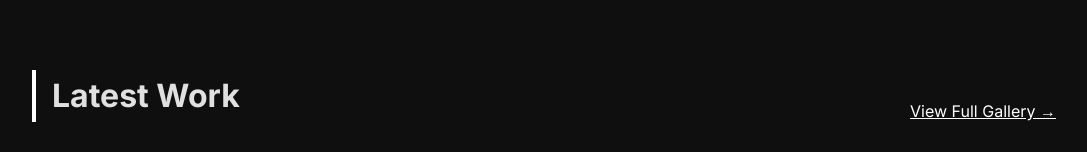
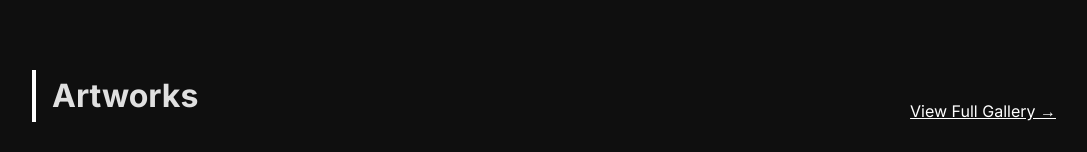
Before and after one commit to Kayframe-GA/Kayframe-GA.github.io, a Next.js app: page / in a window 1280 px wide. Shown: the part 432-584 px from the top of the page, without its empty margins (96-1183 px from the left). Built offline with nearby package versions, Linux system fonts and the light colour scheme.

Commit message:
change to title

```diff
--- a/app/page.js
+++ b/app/page.js
@@ -24,7 +24,7 @@ export default function Home() {
         <section id="work" className="work-section">
 
           <div style={{display: 'flex', justifyContent: 'space-between', alignItems: 'center'}}>
-             <h2 className="section-title">Latest Work</h2>
+             <h2 className="section-title">Artworks</h2>
              {/* Link to the full gallery */}
              <Link href="/gallery" style={{ color: '#fff', textDecoration: 'underline' }}>View Full Gallery &rarr;</Link>
           </div>
```
